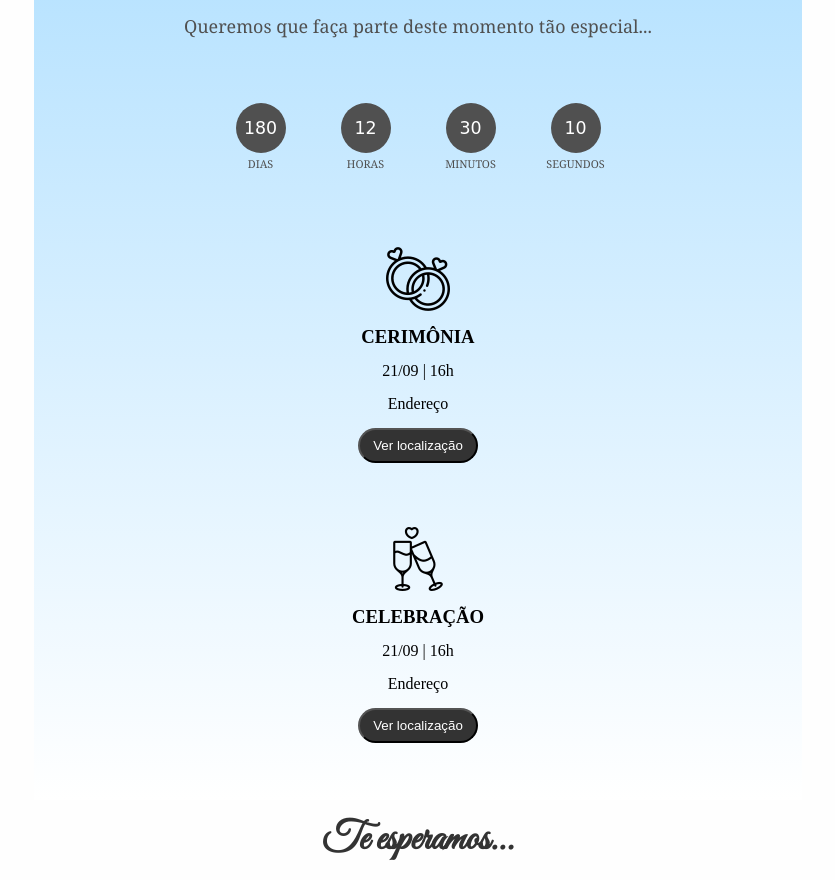
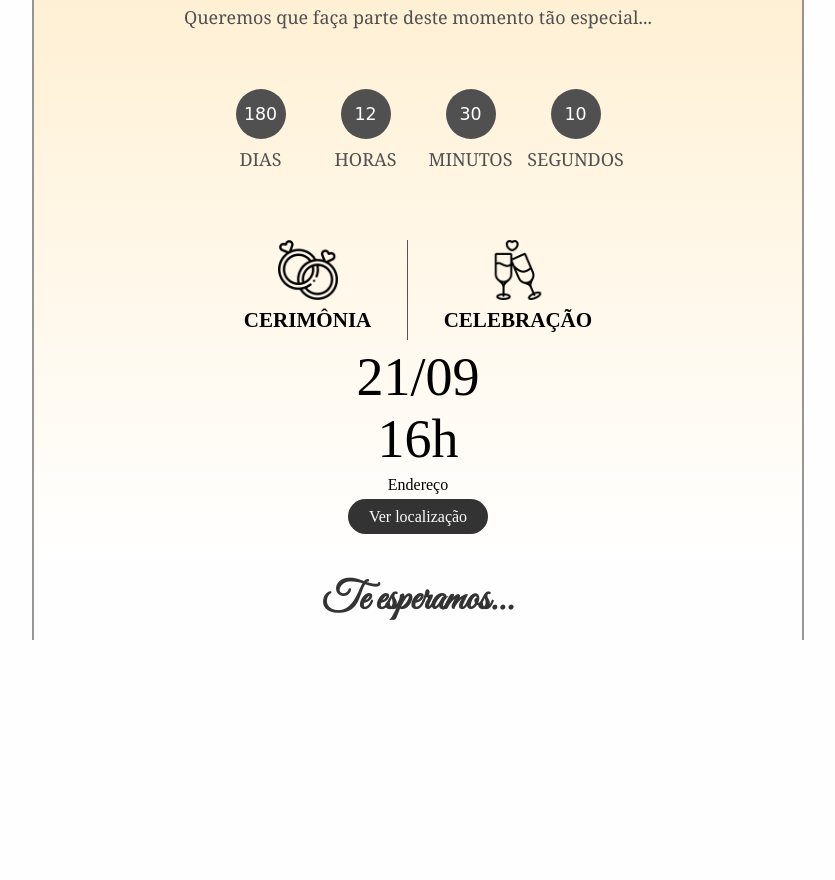
Before and after one commit to vitordanielp/larissa-e-vitor, a plain HTML site: page index.html in a window 1280 px wide. Shown: the part 520-1400 px from the top of the page, without its empty margins (222-1057 px from the left). After the commit the page ends 1160 px from the top, so only its background shows below. Drawn offline with Linux system fonts and the light colour scheme.

Commit message:
layout novo

```diff
--- a/index.html
+++ b/index.html
@@ -42,24 +42,25 @@
             </div>
         </section>
         <section id="informacoes">
+            <div class="container-superior">
                 <article class="item cerimonia">
-                    <img src="./src/diamante-64.png" alt="Alianças-logo" class="logo">
+                    <img src="./src/diamante-64.png" alt="Alianças-logo" class="logo" draggable="false">
                     <h3>CERIMÔNIA</h3>
+                </article>
+                <div class="item linha-vertical"></div>
+                <article class="item celebracao">
+                    <img src="./src/bebida-64.png" alt="Alianças-logo" class="logo" draggable="false">
+                    <h3>CELEBRAÇÃO</h3>
+                </article>
+            </div>
+            <div class="container-inferior">
                 <div class="data-item">
-                        <p><span>21/09</span> | <span>16h</span></p>
+                    <p>21/09</p>
+                    <p>16h</p>
                 </div>
                 <p>Endereço</p>
-                    <button class="btn-location">Ver localização</button>
-                </article>
-                <article class="item celebracao">
-                    <img src="./src/bebida-64.png" alt="Alianças-logo" class="logo">
-                    <h3>CELEBRAÇÃO</h3>
-                    <div class="data-item">
-                        <p><span>21/09</span> | <span>16h</span></p>
+                <a href="https://maps.app.goo.gl/Zu3x2D2TRTKEenMh6" target="_blank" class="btn-location" draggable="false">Ver localização</a>
             </div>
-                    <p>Endereço</p>
-                    <button class="btn-location">Ver localização</button>
-                </article>
         </section>
         <!-- <nav id="nav-menu">
                 <div class="item-menu link circle">
--- a/style.css
+++ b/style.css
@@ -3,6 +3,8 @@
 * {
     margin: 0;
     padding: 0;
+    --primary-color: #ffecc8;
+    user-select: none;
 }
 
 
@@ -13,22 +15,24 @@ body {
     justify-content: flex-start;
     align-items: center;
     overflow-x: hidden;
+    margin: 0 auto;
     max-width: 768px;
-    margin: 0 auto;
 }
 
 main {
-    background: linear-gradient(#acdeff, #fff);
+    background: linear-gradient(var(--primary-color), #fff);
     min-width: 100%;
+    min-height: 90vh;
 }
 
 .foto-container {
     display: flex;
-    align-items: center;
+    align-items: flex-end;
     justify-content: center;
     height: 60vh;
     width: 100vw;
     max-height: 360px;
+    max-width: 768px;
     background-image: url("./src/verde.jpeg");
     background-position: top;
     background-size: 768px;
@@ -39,9 +43,10 @@ main {
     width: inherit;
     text-align: center;
     position: absolute;
+    margin-bottom: 20px;
     color: #fff;
     font-family: 'Times New Roman', Times, serif;
-    font-size: 1.95em;
+    font-size: clamp(32px, 10vw, 54px);
     font-weight: normal;
     word-spacing: .2em;
     z-index: 1;
@@ -67,6 +72,7 @@ main {
     font-family: Georgia, 'Times New Roman', Times, serif;
     color: #505050;
     font-size: .8em;
+
     p {
         font-size: 1.4em;
         width: 70%;
@@ -102,6 +108,11 @@ main {
     line-height: 2em;
     font-size: .85em;
 
+    .text {
+        font-size: clamp(8px, 3vw, 18px);
+        line-height: 40px;
+    }
+
 }
 
 .circle {
@@ -121,29 +132,72 @@ main {
     display: flex;
     flex-flow: column;
     align-items: center;
-    justify-content: space-between;
+    justify-content: space-around;
+    height: fit-content;
+    /* min-height: 350px; */
+    margin: 0 auto;
 
     .item {
-        min-height: 230px;
-        margin-bottom: 50px;
+        height: fit-content;
         display: flex;
         flex-flow: column nowrap;
         align-items: center;
+        justify-content: center;
+        font-size: clamp(12px, 3vw, 18px);
+        line-height: 40px;
+    }
+
+    .logo {
+        width: clamp(24px, 15vw, 60px);
+    }
+
+    .container-superior {
+        width: 50%;
+        min-width: 300px;
+        display: flex;
         justify-content: space-around;
+    }
+
+    .linha-vertical {
+        width: 1px;
+        height: 100px;
+        background: #555;
+    }
+
+    .container-inferior {
+        display: flex;
+        flex-flow: column;
+        align-items: center;
+        justify-content: space-evenly;
+        height: 200px;
     }
 }
 
+
+.data-item {
+    font-size: clamp(30px, 7vw, 54px);
+}
+
+
 .btn-location {
+    display: flex;
+    align-items: center;
+    justify-content: center;
     background-color: #333;
-    color: #fff;
     height: 35px;
-    width: 120px;
+    width: 140px;
     border-radius: 20px;
     text-decoration: none;
+    color: #fff;
+}
+
+.btn-location:active {
+    outline: inset 5px solid;
 }
 
 footer {
     width: 100%;
+    height: 10vh;
     background-image: none;
 }
 
@@ -154,9 +208,27 @@ footer h2 {
     text-align: center;
     width: inherit;
     font-family: "Great Vibes", cursive;
-    line-height: 2em;
+    line-height: 10vh;
     max-height: 250px;
 }
+
+header,
+main,
+footer {
+    border: none;
+}
+
+@media screen and (min-width: 770px) {
+
+    header,
+    main,
+    footer {
+        border: 2px solid #808080d0;
+        border-bottom: none;
+        border-top: none;
+    }
+}
+
 
 /* #logo-principal {
     outline: 2px solid #fff;
```
Also changed, not shown: main.js (added). Lines whose indentation alone changed are shown as unchanged.
